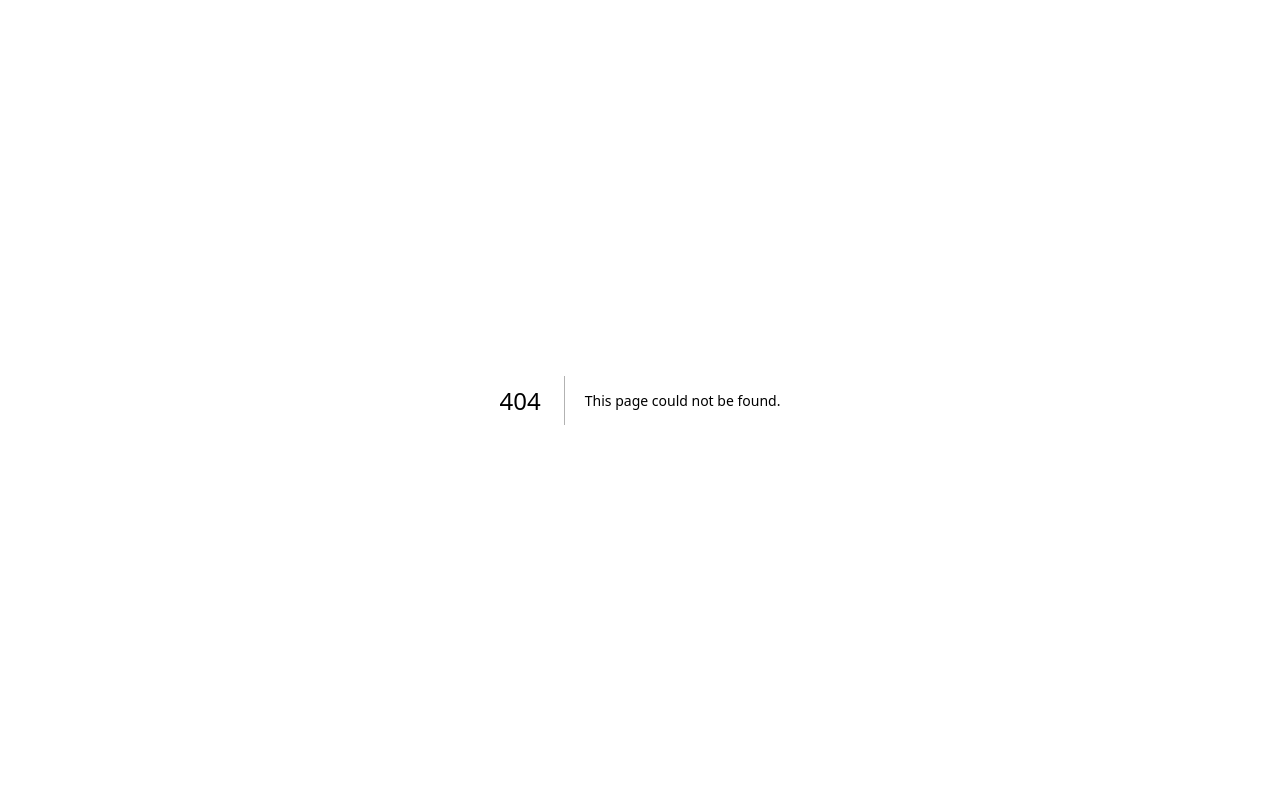
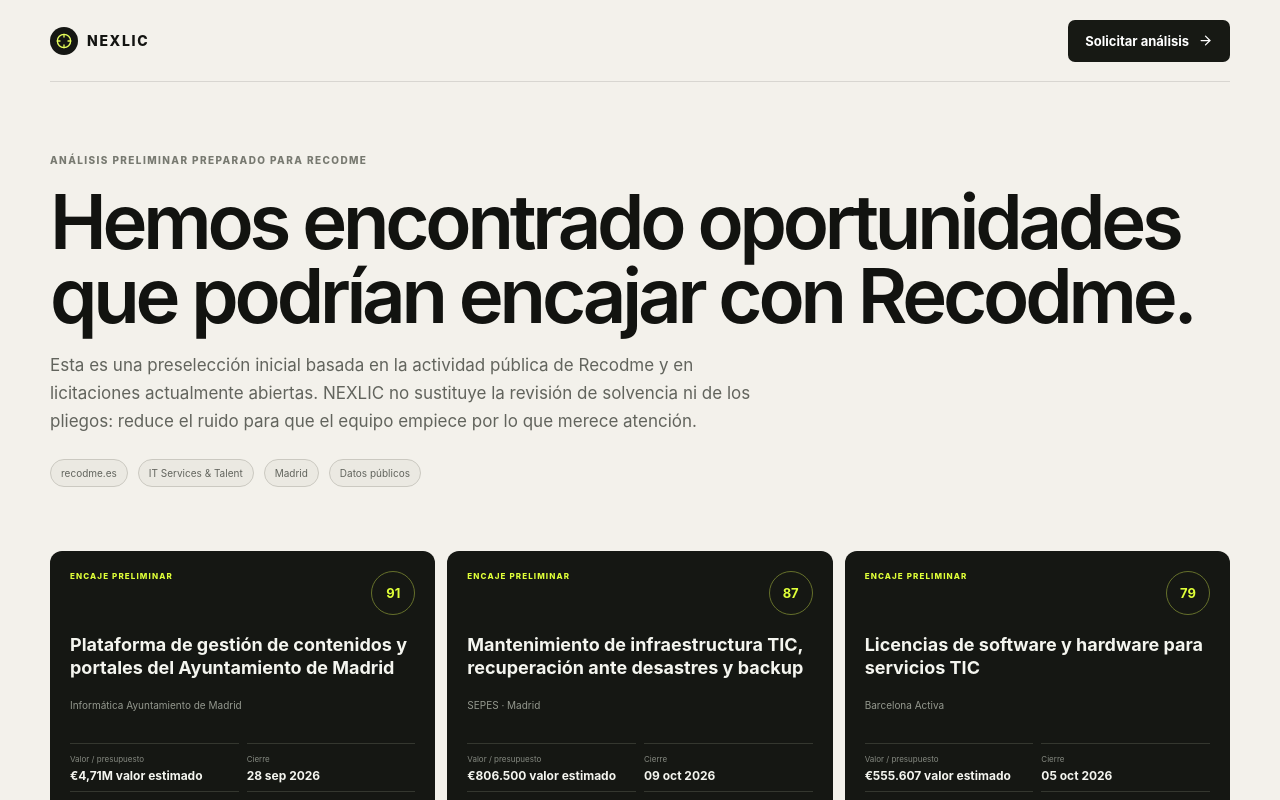
Before and after one commit to christian-cangussu/radar-mvp, a Next.js app: page /demo/recodme in a window 1280 px wide. Before the commit this address had no page. Shown: the top 800 px of the page. Built offline with nearby package versions, Linux system fonts and the light colour scheme.

Commit message:
growth: add app/demo/recodme/page.tsx

```diff
--- /dev/null
+++ b/app/demo/recodme/page.tsx
@@ -0,0 +1,6 @@
+import CompanyDemo from "../company-demo";
+export default function Page(){return <CompanyDemo company="Recodme" domain="recodme.es" sector="IT Services & Talent" location="Madrid" opportunities={[
+{score:91,title:"Plataforma de gestión de contenidos y portales del Ayuntamiento de Madrid",buyer:"Informática Ayuntamiento de Madrid",value:"€4,71M valor estimado",deadline:"28 sep 2026",cpv:"72262000 / 72253200",source:"https://contratos.gobierto.es/licitaciones/5191601?locale=es"},
+{score:87,title:"Mantenimiento de infraestructura TIC, recuperación ante desastres y backup",buyer:"SEPES · Madrid",value:"€806.500 valor estimado",deadline:"09 oct 2026",cpv:"72610000",source:"https://contratos.gobierto.es/licitaciones/5218826?locale=es"},
+{score:79,title:"Licencias de software y hardware para servicios TIC",buyer:"Barcelona Activa",value:"€555.607 valor estimado",deadline:"05 oct 2026",cpv:"48218000",source:"https://contratos.gobierto.es/licitaciones/5216863"}
+]}/>}
```
